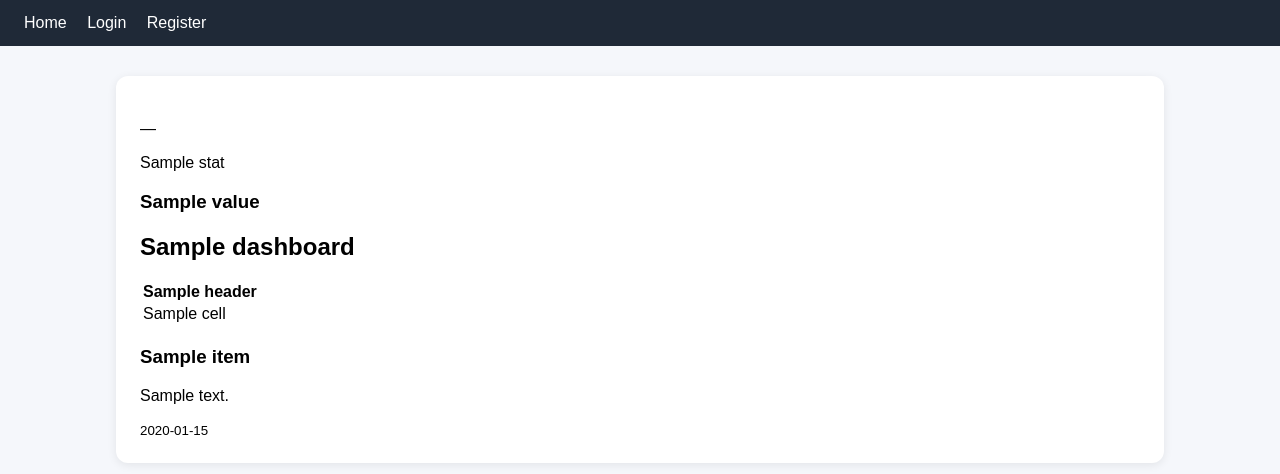
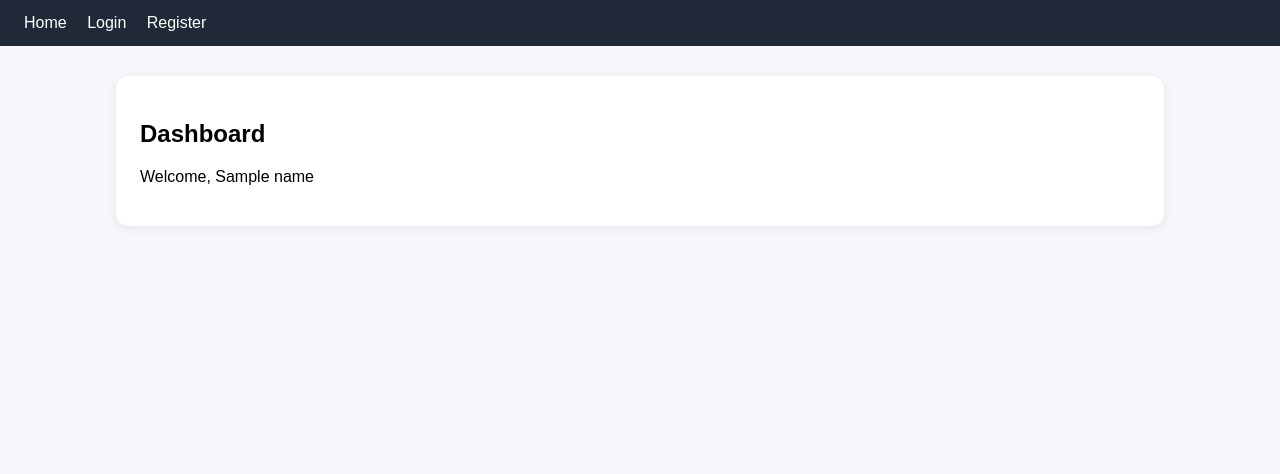
Before and after one commit to viewfc/school-management-system, a Flask app: template school_management_system/templates/dashboard.html in a window 1280 px wide. Shown: the top 474 px of the page. Run offline with Flask 3, Linux system fonts and the light colour scheme; the template is opened without the code that fills it: most values are stand-ins (such as "Sample title", 1, 10 or a date in 2020); some libraries are stand-ins or nearby versions.

Commit message:
Update dashboard.html

```diff
--- a/school_management_system/templates/dashboard.html
+++ b/school_management_system/templates/dashboard.html
@@ -1,78 +1,8 @@
-{% extends 'base.html' %}
-{% block title %}{{ t('dashboard') }} | {{ t('brand') }}{% endblock %}
+{% extends "base.html" %}
+
+{% block title %}Dashboard{% endblock %}
+
 {% block content %}
-<section class="dashboard-header">
-    <div>
-        <p class="eyebrow">{{ t('dashboard') }}</p>
-        <h1>{{ t('welcome') }} {{ current_user['full_name'] }}</h1>
-        <p class="muted">{{ t('your_role') }} <strong>{{ role_label(current_user['role']) }}</strong> — {{ t('system_overview') }}</p>
-    </div>
-    <div class="quick-actions">
-        <span class="chip">{{ t('secure_login') }}</span>
-        <span class="chip">{{ t('role_based_dashboard') }}</span>
-        <span class="chip">{{ t('sqlite_ready') }}</span>
-    </div>
-</section>
-
-<section class="stats-grid">
-    {% for stat in dashboard.stats %}
-        <article class="stat-card card">
-            <p>{{ stat.label }}</p>
-            <h3>{{ stat.value }}</h3>
-        </article>
-    {% endfor %}
-</section>
-
-<section class="dashboard-grid">
-    <article class="card">
-        <div class="section-head">
-            <h2>{{ dashboard.table_title }}</h2>
-            <span class="muted">{{ t('latest_data') }}</span>
-        </div>
-        <div class="table-wrap">
-            <table>
-                <thead>
-                    <tr>
-                        {% for header in dashboard.table_headers %}
-                            <th>{{ header }}</th>
-                        {% endfor %}
-                    </tr>
-                </thead>
-                <tbody>
-                    {% if dashboard.table_rows %}
-                        {% for row in dashboard.table_rows %}
-                            <tr>
-                                {% for cell in row %}
-                                    <td>{{ cell }}</td>
-                                {% endfor %}
-                            </tr>
-                        {% endfor %}
-                    {% else %}
-                        <tr>
-                            <td colspan="{{ dashboard.table_headers|length }}">{{ t('no_data') }}</td>
-                        </tr>
-                    {% endif %}
-                </tbody>
-            </table>
-        </div>
-    </article>
-
-    <article class="card">
-        <div class="section-head">
-            <h2>{{ t('latest_announcements') }}</h2>
-            <span class="muted">{{ t('user_permissions') }}</span>
-        </div>
-        <div class="announcement-list">
-            {% for item in dashboard.announcements %}
-                <div class="announcement-item">
-                    <div>
-                        <h3>{{ item['title'] }}</h3>
-                        <p>{{ item['content'] }}</p>
-                    </div>
-                    <small>{{ item['created_at'][:10] }}</small>
-                </div>
-            {% endfor %}
-        </div>
-    </article>
-</section>
+<h2>Dashboard</h2>
+<p>Welcome, {{ name }}</p>
 {% endblock %}
```
